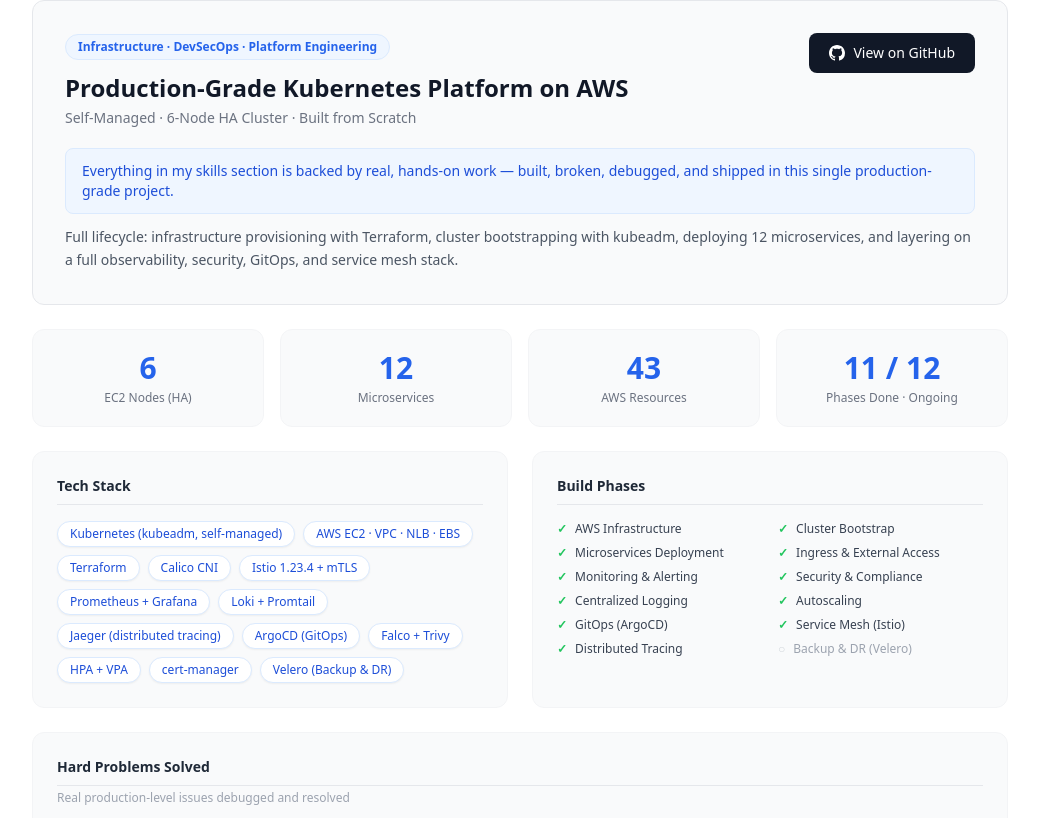
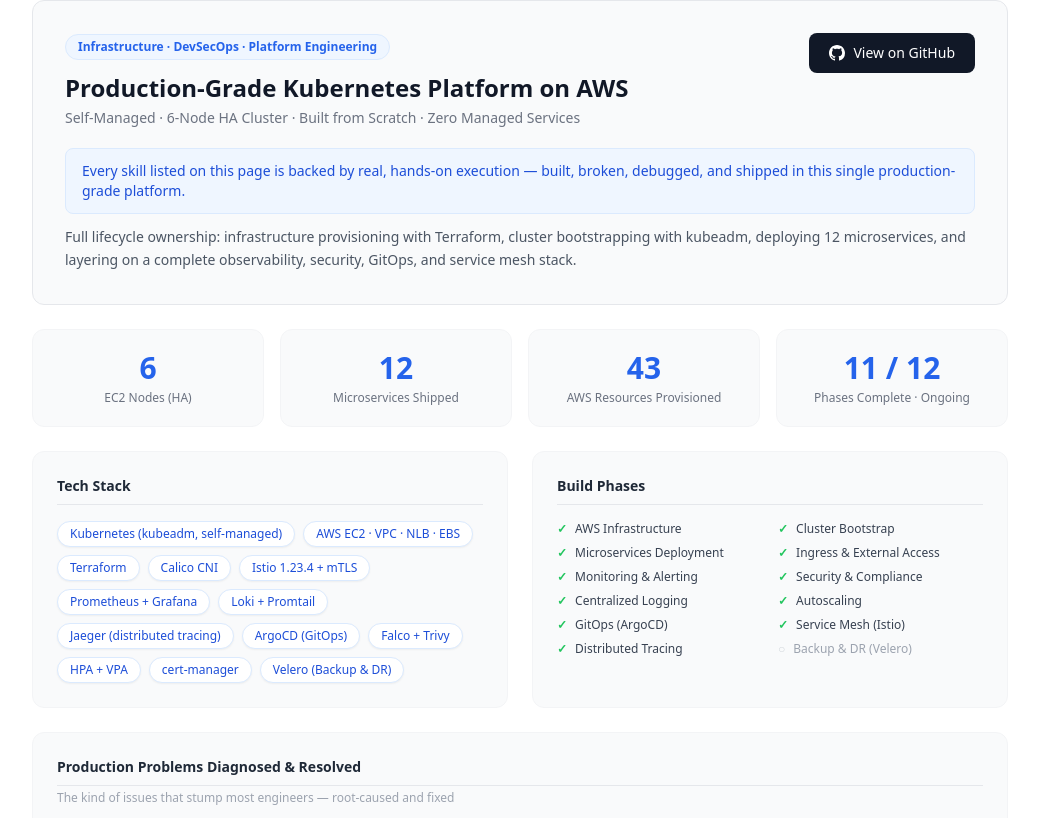
Before and after one commit to AbdurRehman924/Personal-Portfolio, a React (Create React App) app: page / in a window 1280 px wide. Shown: the part 5702-6520 px from the top of the page, without its empty margins (120-1159 px from the left). Built offline with nearby package versions, Linux system fonts and the light colour scheme.

Commit message:
refactor(projects): rename to Case Study, update section ID and problem-solving section header

```diff
--- a/src/components/Projects.jsx
+++ b/src/components/Projects.jsx
@@ -89,10 +89,10 @@
   const ref = useFadeIn();
 
   return (
-    <section id="projects" className="py-24 bg-white">
+    <section id="case-study" className="py-24 bg-white">
       <div ref={ref} className="max-w-5xl mx-auto px-6 opacity-0 translate-y-6 transition-all duration-700">
         <div className="text-center mb-14">
-          <h2 className="text-4xl font-bold text-gray-900 mb-3">Featured Project</h2>
+          <h2 className="text-4xl font-bold text-gray-900 mb-3">Case Study</h2>
           <div className="w-12 h-0.5 bg-blue-500 mx-auto"></div>
         </div>
 
@@ -106,7 +106,7 @@
               <h3 className="text-2xl font-bold text-gray-900 mb-1">
                 Production-Grade Kubernetes Platform on AWS
               </h3>
-              <p className="text-gray-500 text-sm">Self-Managed · 6-Node HA Cluster · Built from Scratch</p>
+              <p className="text-gray-500 text-sm">Self-Managed · 6-Node HA Cluster · Built from Scratch · Zero Managed Services</p>
             </div>
             <a
               href="https://github.com/AbdurRehman924/self-managed-k8s-aws"
@@ -121,11 +121,11 @@
             </a>
           </div>
           <p className="text-sm text-blue-700 bg-blue-50 border border-blue-100 rounded-lg px-4 py-3 font-medium">
-            Everything in my skills section is backed by real, hands-on work — built, broken, debugged, and shipped in this single production-grade project.
+            Every skill listed on this page is backed by real, hands-on execution — built, broken, debugged, and shipped in this single production-grade platform.
           </p>
           <p className="text-gray-600 leading-relaxed text-sm mt-3">
-            Full lifecycle: infrastructure provisioning with Terraform, cluster bootstrapping with kubeadm,
-            deploying 12 microservices, and layering on a full observability, security, GitOps, and service mesh stack.
+            Full lifecycle ownership: infrastructure provisioning with Terraform, cluster bootstrapping with kubeadm,
+            deploying 12 microservices, and layering on a complete observability, security, GitOps, and service mesh stack.
           </p>
         </div>
 
@@ -133,9 +133,9 @@
         <div className="grid grid-cols-2 md:grid-cols-4 gap-4 mb-6">
           {[
             { value: "6", label: "EC2 Nodes (HA)" },
-            { value: "12", label: "Microservices" },
-            { value: "43", label: "AWS Resources" },
-            { value: "11 / 12", label: "Phases Done · Ongoing" },
+            { value: "12", label: "Microservices Shipped" },
+            { value: "43", label: "AWS Resources Provisioned" },
+            { value: "11 / 12", label: "Phases Complete · Ongoing" },
           ].map((stat, i) => (
             <div key={i} className="bg-gray-50 border border-gray-100 rounded-xl p-5 text-center">
               <div className="text-3xl font-bold text-blue-600 mb-1">{stat.value}</div>
@@ -176,9 +176,9 @@
         {/* Problems Solved */}
         <div className="bg-gray-50 border border-gray-100 rounded-xl p-6">
           <h4 className="text-sm font-semibold text-gray-800 mb-1 pb-2 border-b border-gray-200">
-            Hard Problems Solved
+            Production Problems Diagnosed & Resolved
           </h4>
-          <p className="text-xs text-gray-400 mb-4">Real production-level issues debugged and resolved</p>
+          <p className="text-xs text-gray-400 mb-4">The kind of issues that stump most engineers — root-caused and fixed</p>
           <div className="space-y-2">
             {problems.map((item, i) => (
               <div key={i} className="border border-gray-200 rounded-lg overflow-hidden bg-white">
```
